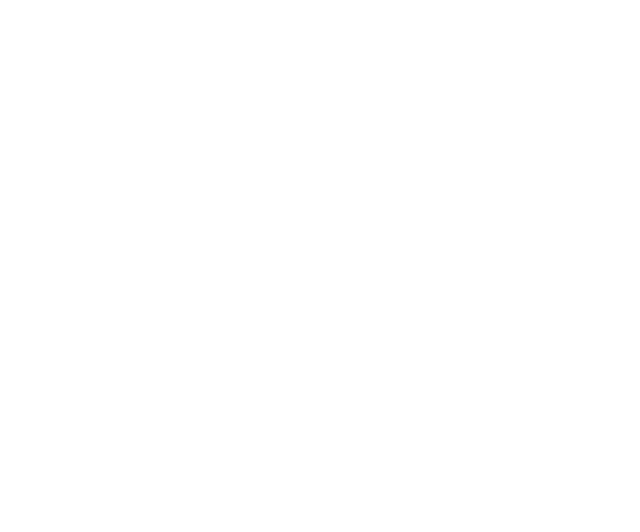
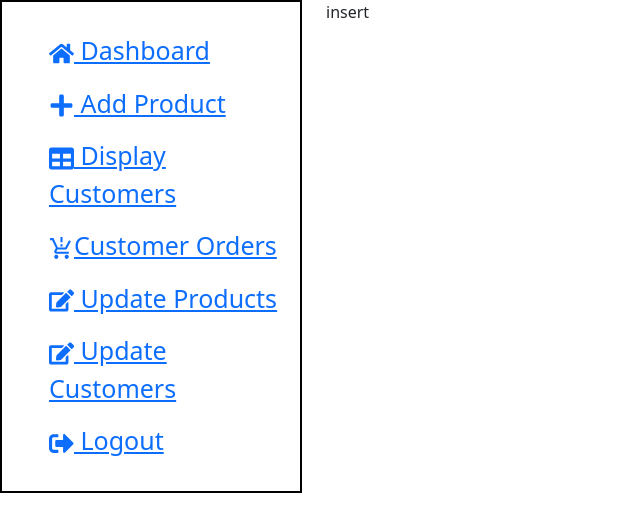
Before and after one commit to Rajankumar9955/E-Commerce, a React (Vite) app in the folder client/: page /admindashboard/insertproduct in a window 1280 px wide. Before the commit this address had no page. Shown: the top 532 px of the page, without its empty margins (0-640 px from the left). Built offline with nearby package versions, Linux system fonts and the light colour scheme.

Commit message:
working on admin dashboard

```diff
--- /dev/null
+++ b/client/src/Admin/AdminDashboard.jsx
@@ -0,0 +1,43 @@
+import Row from 'react-bootstrap/Row';
+import Col from 'react-bootstrap/Col';
+import { Link,Outlet } from 'react-router-dom';
+
+
+import { MdOutlineProductionQuantityLimits } from "react-icons/md";
+import { FaHome, FaPlus, FaTable,FaEdit, FaSignOutAlt } from "react-icons/fa";
+
+
+import "../Css/AdminDashboard.css"
+const AdminDashboard=()=>{
+    return(
+        <>
+<div id='admin'>
+      <Row>
+        <Col md="3">
+             <div id='admindashboard'>
+             <ul className="sidebar-menu">
+                    <li><Link to="dashboard" className="active"><FaHome /> Dashboard</Link></li>
+                    <li><Link to="insertproduct" ><FaPlus /> Add Product</Link></li>
+                    <li><Link to="displaycustomer"><FaTable /> Display Customers</Link></li>
+                    <li><Link to="customerorders"><MdOutlineProductionQuantityLimits />Customer Orders</Link></li>
+                    <li><Link to="updateproducts"><FaEdit /> Update Products</Link></li>
+                    <li><Link to="updatecustomer"><FaEdit /> Update Customers</Link></li>
+                    <li><Link to="/" className="logout"><FaSignOutAlt /> Logout</Link></li>
+                </ul>
+            </div>
+
+
+        </Col>
+        <Col md="9">
+                <div>
+                     <Outlet />
+                </div>
+        </Col>
+
+      </Row>
+      </div>
+
+        </>
+    )
+}
+export default AdminDashboard
--- a/client/src/App.jsx
+++ b/client/src/App.jsx
@@ -4,6 +4,8 @@
 import { BrowserRouter,Routes,Route } from "react-router-dom"
 import Layout from "./Layout"
 import Home from "./Pages/Home"
+import AdminDashboard from "./Admin/AdminDashboard"
+import InsertProduct from "./Pages/InsertProduct"
 const App=()=>{
   return(
     <>
@@ -13,6 +15,11 @@
                         <Route index element={<Home/>}/>
                         <Route path="home" element={<Home/>}/>
                         </Route>
+
+
+                        <Route path="admindashboard" element={<AdminDashboard/>}>
+                          <Route path="insertproduct" element={<InsertProduct/>}/>
+                        </Route>
                   </Routes>
     </BrowserRouter>
     </>
--- a/client/src/Components/MenuBar.jsx
+++ b/client/src/Components/MenuBar.jsx
@@ -4,16 +4,24 @@
 import { FaUser } from "react-icons/fa";
 import { CiLogout } from "react-icons/ci";
 
+import { useState } from "react";
 import Button from 'react-bootstrap/Button';
 import Container from 'react-bootstrap/Container';
 import Form from 'react-bootstrap/Form';
 import Nav from 'react-bootstrap/Nav';
 import Navbar from 'react-bootstrap/Navbar';
 import NavDropdown from 'react-bootstrap/NavDropdown';
+import {  Dropdown } from "react-bootstrap";
 import InputGroup from 'react-bootstrap/InputGroup';
 
 import imglogo from "../Images/logo.jpg"
+import wish from "../Images/wish.jpg"
 const MenuBar=()=>{
+    const [showDropdown, setShowDropdown] = useState(false);
+
+
+
+
     return(
         <>
          <div id="topmenu">
@@ -53,14 +61,34 @@
             <Button variant="outline-success" style={{marginRight:"20px"}}>Search</Button>
           </Form>
 
-          <button style={{border:"none",marginRight:"10px"}}  >< FaUser style={{fontSize:"24px",height:"50px"}}/></button>
-          <button style={{border:"none",marginRight:"10px"}}  ><FaShoppingCart  style={{fontSize:"24px",height:"50px"}}   /><sup style={{fontSize:"20px"}}></sup></button>
+          <Nav className="d-flex gap-3">
+            {/* DROPDOWN */}
+            <Dropdown show={showDropdown} onMouseEnter={() => setShowDropdown(true)} onMouseLeave={() => setShowDropdown(false)}>
+              <Nav.Link className="d-flex align-items-center " onClick={() => setShowDropdown(!showDropdown)}>
+                <FaUser size={28} className="cursor-pointer mt-1 " />
+              </Nav.Link>
+              <Dropdown.Menu>
+                <Dropdown.Item as={Link} to="/userlogin">Login</Dropdown.Item>
+                <Dropdown.Item as={Link} to="/usersignup">Signup</Dropdown.Item>
+              </Dropdown.Menu>
+            </Dropdown>
+            </Nav>
+
+
+            <Nav.Link as={Link} to="/cart" className="d-flex align-items-center">
+              <button style={{textDecoration:"none",border:"none", marginRight:"5px",backgroundColor:"white"}}><FaShoppingCart size={30}/><sup style={{fontSize:"20px"}}>0</sup></button>
+            </Nav.Link>
+
+            <Nav.Link as={Link} to="wishlist" className="d-flex align-items-center">
+              <img src={wish} alt="Wishlist" width="30" height="30"  style={{marginRight:"15px"}}/>
+            </Nav.Link>
+
+
+
              <div style={{height:"50px"}}>
-             <p style={{marginBottom:"-8px",marginTop:"5px",color:"green",fontSize:"18px",marginLeft:"5px"}}>Welcome</p>
-
+             <p style={{marginBottom:"8px",marginTop:"5px",color:"green",fontSize:"18px",marginLeft:"5px"}}>Welcome</p>
              <NavDropdown title="" id="navbarScrollingDropdown">
               <NavDropdown.Item ><button id="logout">Log-out</button></NavDropdown.Item>
-              <NavDropdown.Divider />
            </NavDropdown>
             </div>
         </Navbar.Collapse>
--- /dev/null
+++ b/client/src/Css/AdminDashboard.css
@@ -0,0 +1,17 @@
+
+#admin{
+    /* background-color: lightskyblue; */
+    width: 100%;
+    /* height:572px */
+}
+
+#admindashboard{
+    border: 2px solid black;
+    height: auto;
+    padding: 15px;
+}
+#admindashboard ul li{
+    margin-top: 15px;
+    font-size: 25px;
+    list-style-type: none;
+}
--- a/client/src/Css/Style.css
+++ b/client/src/Css/Style.css
@@ -0,0 +1,10 @@
+
+
+
+
+
+#topmenu{
+    position: sticky;
+    top: 0;
+    z-index: 2;
+}
--- /dev/null
+++ b/client/src/Pages/InsertProduct.jsx
@@ -0,0 +1,12 @@
+
+
+
+
+const InsertProduct=()=>{
+    return(
+        <>
+        insert
+        </>
+    )
+}
+export default InsertProduct
```
Also changed, not shown: client/src/Auth/UserSignUp.jsx (added), client/src/Auth/Userlogin.jsx (added), client/src/Images/wish.jpg (added).
